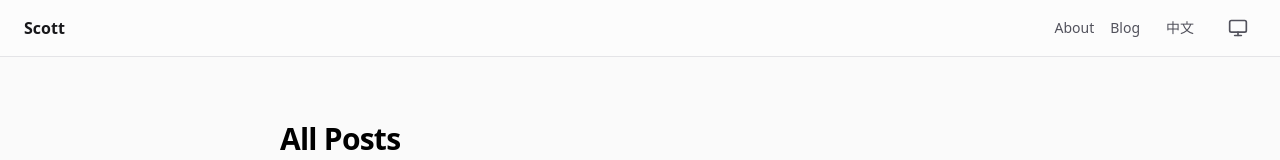
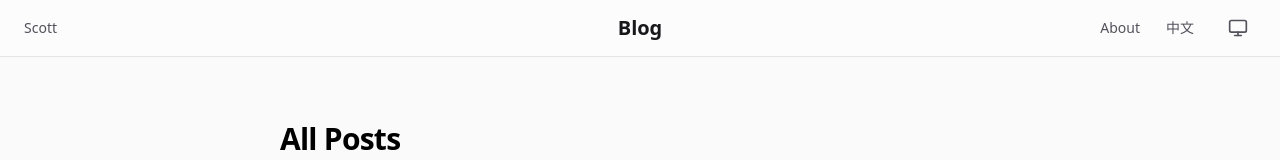
Before and after one commit to wa20221001/blog, a Next.js app: page / in a window 1280 px wide. Shown: the top 160 px of the page. Built offline with nearby package versions, Linux system fonts and the light colour scheme.

Commit message:
feat: center 'Blog' in header and make it larger

```diff
--- a/src/components/Header.tsx
+++ b/src/components/Header.tsx
@@ -10,16 +10,19 @@ export default function Header() {
 
   return (
     <header className="sticky top-0 z-50 w-full border-b border-zinc-200 bg-zinc-50/95 backdrop-blur supports-[backdrop-filter]:bg-zinc-50/60 dark:border-zinc-800 dark:bg-black/95 dark:supports-[backdrop-filter]:bg-black/60">
-      <div className="mx-auto flex h-14 w-full items-center justify-between px-6">
-        <Link href="/" className="font-bold text-zinc-900 hover:opacity-80 dark:text-zinc-50">
+      <div className="mx-auto grid h-14 w-full grid-cols-3 items-center px-6">
+        <Link href="/" className="justify-self-start text-sm font-medium text-zinc-600 hover:text-zinc-900 dark:text-zinc-400 dark:hover:text-zinc-50">
           Scott
         </Link>
-        <nav className="flex items-center gap-4 text-sm font-medium text-zinc-600 dark:text-zinc-400">
+        <Link
+          href="/"
+          className="justify-self-center text-xl font-bold text-zinc-900 hover:opacity-80 dark:text-zinc-50"
+        >
+          {language === "zh" ? "博客" : "Blog"}
+        </Link>
+        <nav className="flex items-center justify-end gap-4 text-sm font-medium text-zinc-600 dark:text-zinc-400">
           <Link href="/about" className="hover:text-zinc-900 dark:hover:text-zinc-50">
             {language === "zh" ? "关于" : "About"}
-          </Link>
-          <Link href="/" className="hover:text-zinc-900 dark:hover:text-zinc-50">
-            {language === "zh" ? "博客" : "Blog"}
           </Link>
           <LanguageToggle />
           <ThemeToggle />
```
